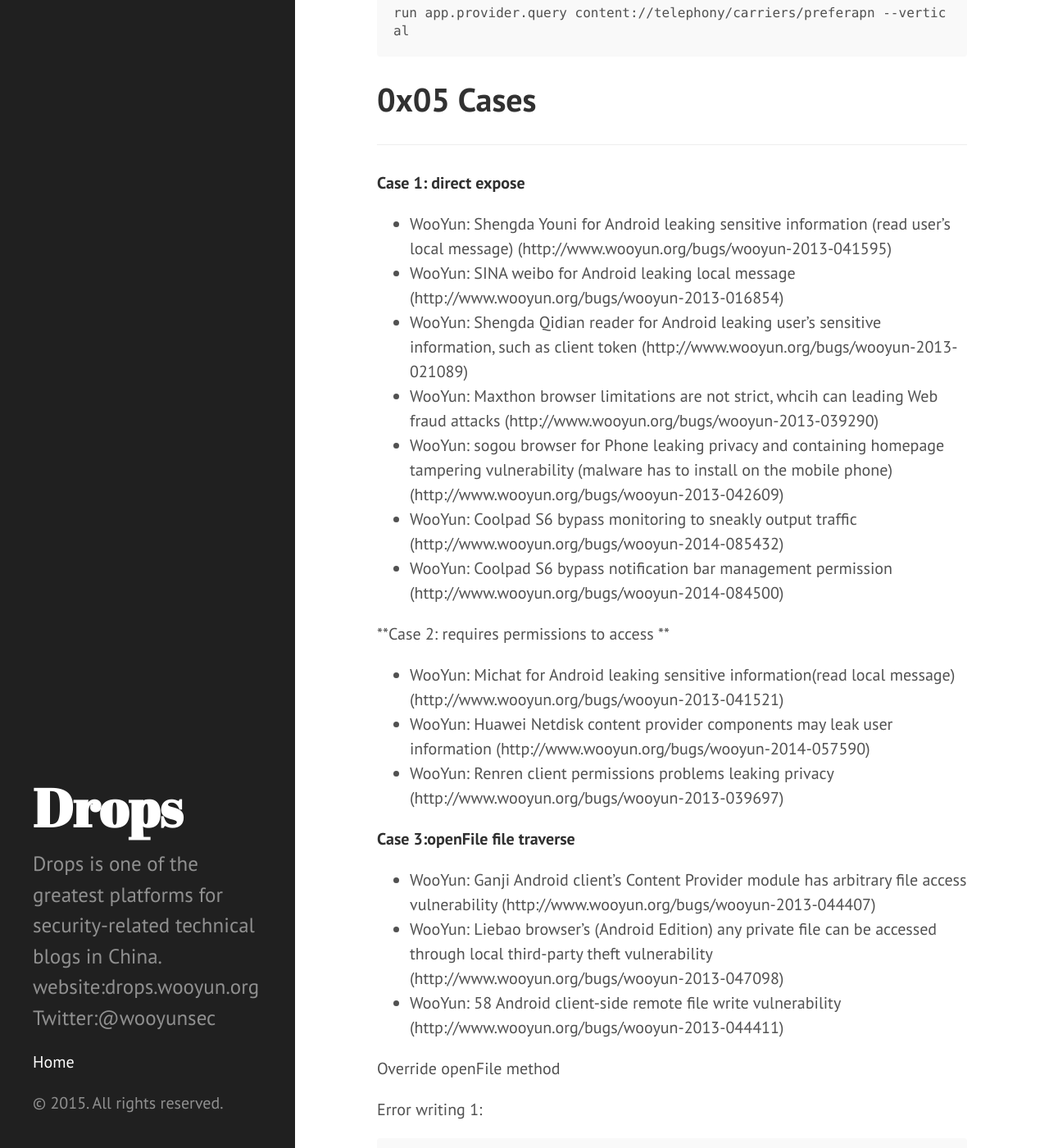
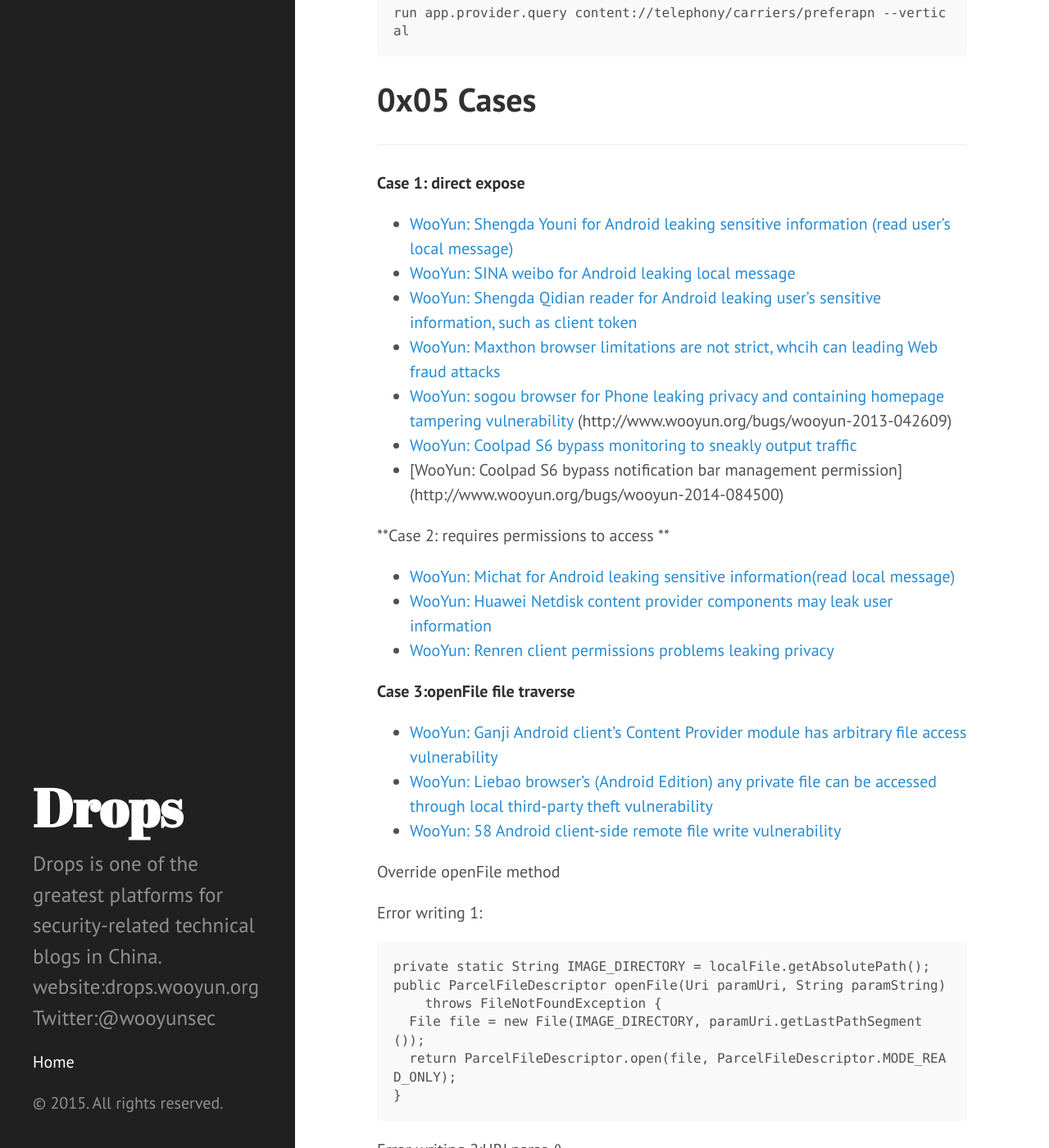
Before and after one commit to woolabs/woolabs.github.io, a Jekyll site: the page built from _posts/2015-07-01-android-content-provider-security.markdown, in a window 1280 px wide and 1400 px high, scrolled down 7336 px. Shown: the whole window at 82% size. Built offline with Jekyll 4.4.1, drawn with Linux system fonts in a browser that asks for light colours; comment, search, counter and statistics services are not loaded.

Commit message:
Post update: Android Content Provider Security

```diff
--- a/_posts/2015-07-01-android-content-provider-security.markdown
+++ b/_posts/2015-07-01-android-content-provider-security.markdown
@@ -165,25 +165,25 @@ Personally, I think private、public、in-house are enough.
 
 **Case 1: direct expose**
 
-* WooYun: Shengda Youni for Android leaking  sensitive information (read user's local message) (http://www.wooyun.org/bugs/wooyun-2013-041595)
-* WooYun: SINA weibo for Android leaking local message  (http://www.wooyun.org/bugs/wooyun-2013-016854)
-* WooYun: Shengda Qidian reader for Android leaking user's sensitive information, such as client token (http://www.wooyun.org/bugs/wooyun-2013-021089)
-* WooYun: Maxthon browser limitations are not strict, whcih can leading Web fraud attacks (http://www.wooyun.org/bugs/wooyun-2013-039290)
-* WooYun: sogou browser for Phone leaking privacy and containing homepage tampering vulnerability (malware has to install on the mobile phone) (http://www.wooyun.org/bugs/wooyun-2013-042609)
-* WooYun: Coolpad S6 bypass monitoring to sneakly output traffic (http://www.wooyun.org/bugs/wooyun-2014-085432)
-* WooYun: Coolpad S6 bypass notification bar management permission  (http://www.wooyun.org/bugs/wooyun-2014-084500)
+* [WooYun: Shengda Youni for Android leaking  sensitive information (read user's local message) ](http://www.wooyun.org/bugs/wooyun-2013-041595)
+* [WooYun: SINA weibo for Android leaking local message](http://www.wooyun.org/bugs/wooyun-2013-016854)
+* [WooYun: Shengda Qidian reader for Android leaking user's sensitive information, such as client token ](http://www.wooyun.org/bugs/wooyun-2013-021089)
+* [WooYun: Maxthon browser limitations are not strict, whcih can leading Web fraud attacks ](http://www.wooyun.org/bugs/wooyun-2013-039290)
+* [WooYun: sogou browser for Phone leaking privacy and containing homepage tampering vulnerability ](malware has to install on the mobile phone) (http://www.wooyun.org/bugs/wooyun-2013-042609)
+* [WooYun: Coolpad S6 bypass monitoring to sneakly output traffic](http://www.wooyun.org/bugs/wooyun-2014-085432)
+* [WooYun: Coolpad S6 bypass notification bar management permission] (http://www.wooyun.org/bugs/wooyun-2014-084500)
 
 **Case 2: requires permissions to access **
 
-* WooYun: Michat for Android leaking sensitive information(read local message) (http://www.wooyun.org/bugs/wooyun-2013-041521)
-* WooYun: Huawei Netdisk content provider components may leak user information (http://www.wooyun.org/bugs/wooyun-2014-057590)
-* WooYun: Renren client permissions problems leaking privacy (http://www.wooyun.org/bugs/wooyun-2013-039697)
+* [WooYun: Michat for Android leaking sensitive information(read local message) ](http://www.wooyun.org/bugs/wooyun-2013-041521)
+* [WooYun: Huawei Netdisk content provider components may leak user information ](http://www.wooyun.org/bugs/wooyun-2014-057590)
+* [WooYun: Renren client permissions problems leaking privacy ](http://www.wooyun.org/bugs/wooyun-2013-039697)
 
 **Case 3:openFile file traverse**
 
-* WooYun: Ganji Android client's Content Provider module has arbitrary file access vulnerability (http://www.wooyun.org/bugs/wooyun-2013-044407)
-* WooYun: Liebao browser's (Android Edition) any private file can be accessed through local third-party theft vulnerability (http://www.wooyun.org/bugs/wooyun-2013-047098)
-* WooYun: 58 Android client-side remote file write vulnerability (http://www.wooyun.org/bugs/wooyun-2013-044411)
+* [WooYun: Ganji Android client's Content Provider module has arbitrary file access vulnerability ](http://www.wooyun.org/bugs/wooyun-2013-044407)
+* [WooYun: Liebao browser's (Android Edition) any private file can be accessed through local third-party theft vulnerability ](http://www.wooyun.org/bugs/wooyun-2013-047098)
+* [WooYun: 58 Android client-side remote file write vulnerability ](http://www.wooyun.org/bugs/wooyun-2013-044411)
 
 Override openFile method
 
```
